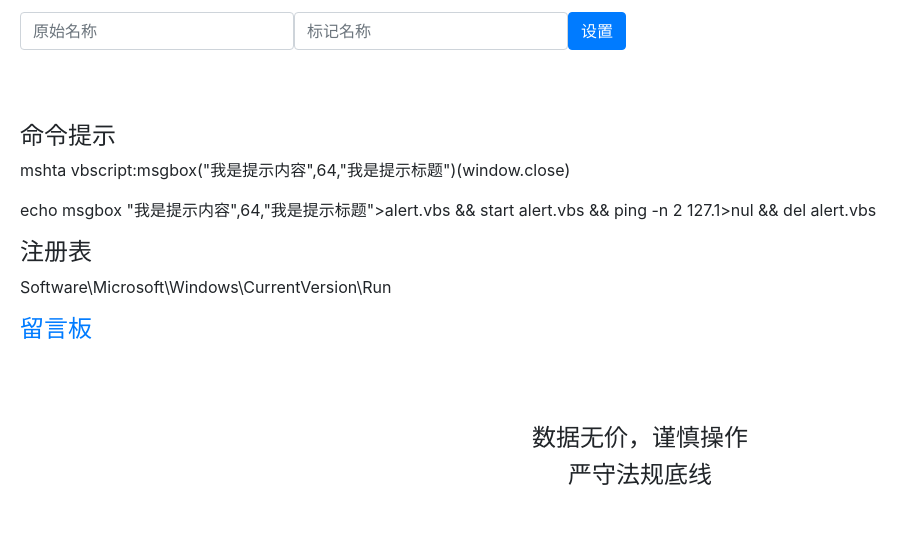
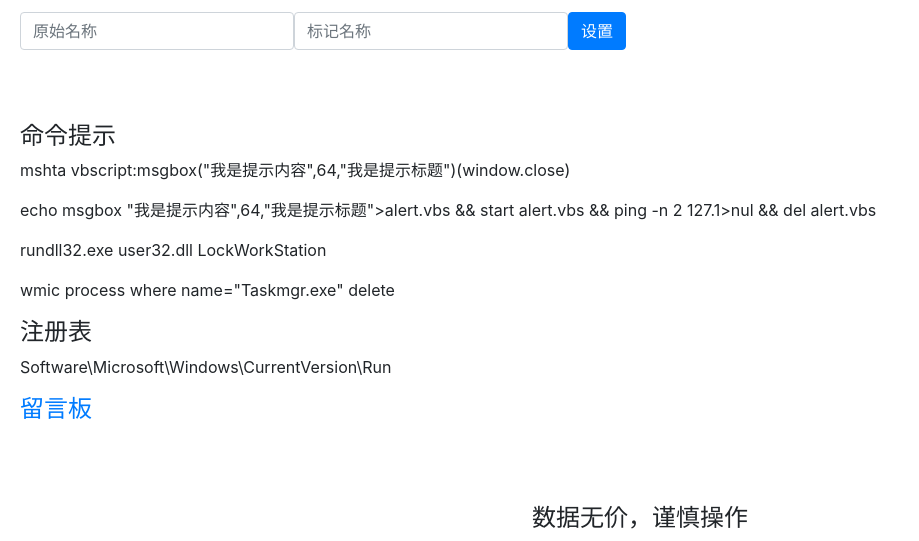
Before and after one commit to yxzlwz/RUI, a Flask app: page / in a window 1280 px wide. Shown: the part 689-1230 px from the top of the page, without its empty margins (0-919 px from the left). Before the commit the page ends 1174 px from the top, so only its background shows below. Run offline with Flask 2, Linux system fonts and the light colour scheme; the visitor is signed in with stand-in values (Sample User, id 1); some libraries are stand-ins or nearby versions.

Commit message:
Update index.html: Add 命令提示

```diff
--- a/templates/index.html
+++ b/templates/index.html
@@ -117,6 +117,8 @@
     <h4>命令提示</h4>
     <p>mshta vbscript:msgbox("我是提示内容",64,"我是提示标题")(window.close)</p>
     <p>echo msgbox "我是提示内容",64,"我是提示标题">alert.vbs && start alert.vbs && ping -n 2 127.1>nul && del alert.vbs</p>
+    <p>rundll32.exe user32.dll LockWorkStation</p>
+    <p>wmic process where name="Taskmgr.exe" delete</p>
     <h4>注册表</h4>
     <p>Software\Microsoft\Windows\CurrentVersion\Run</p>
     <h4><a href="https://chat.yixiangzhilv.com/Rbsi" target="_blank">留言板</a></h4>
```
